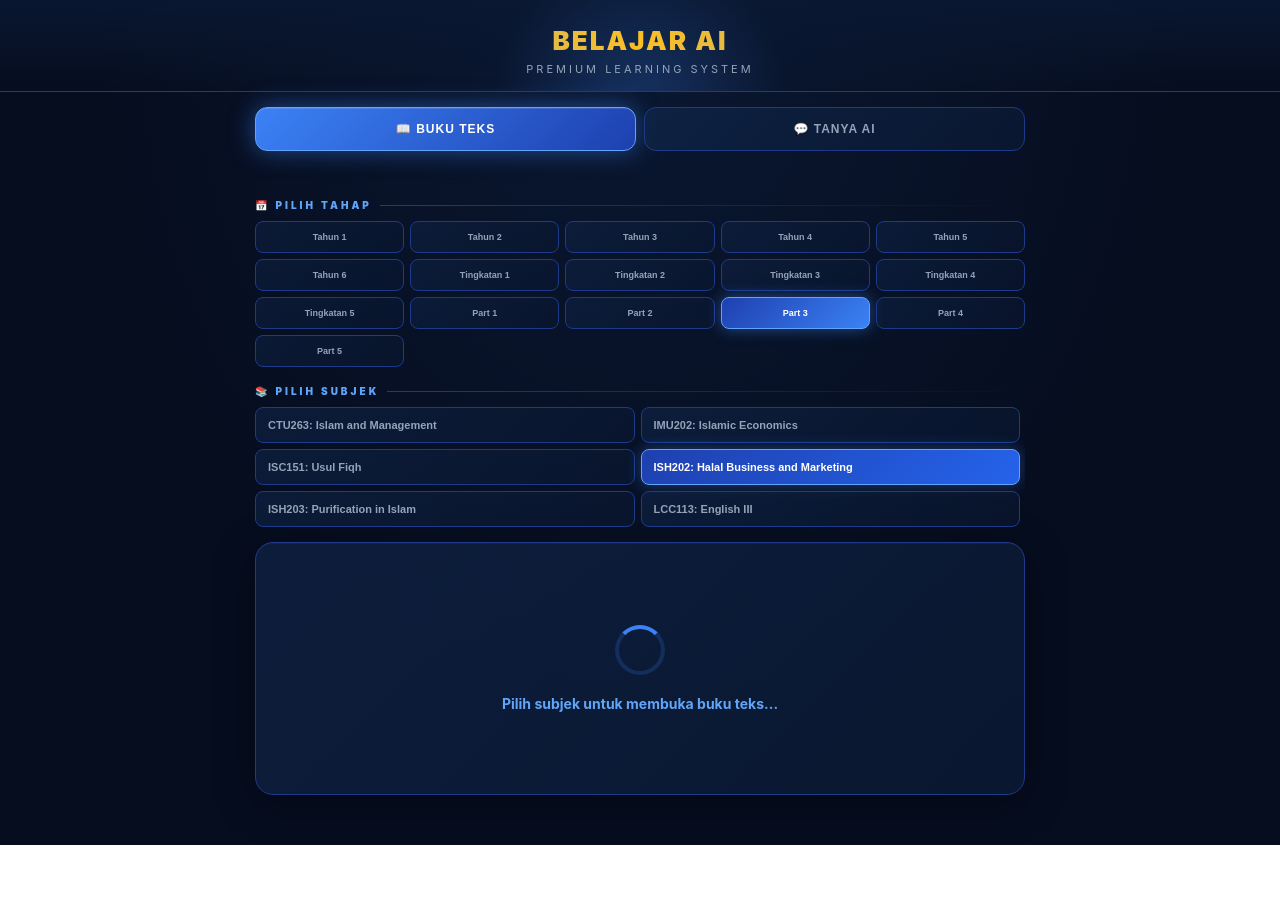
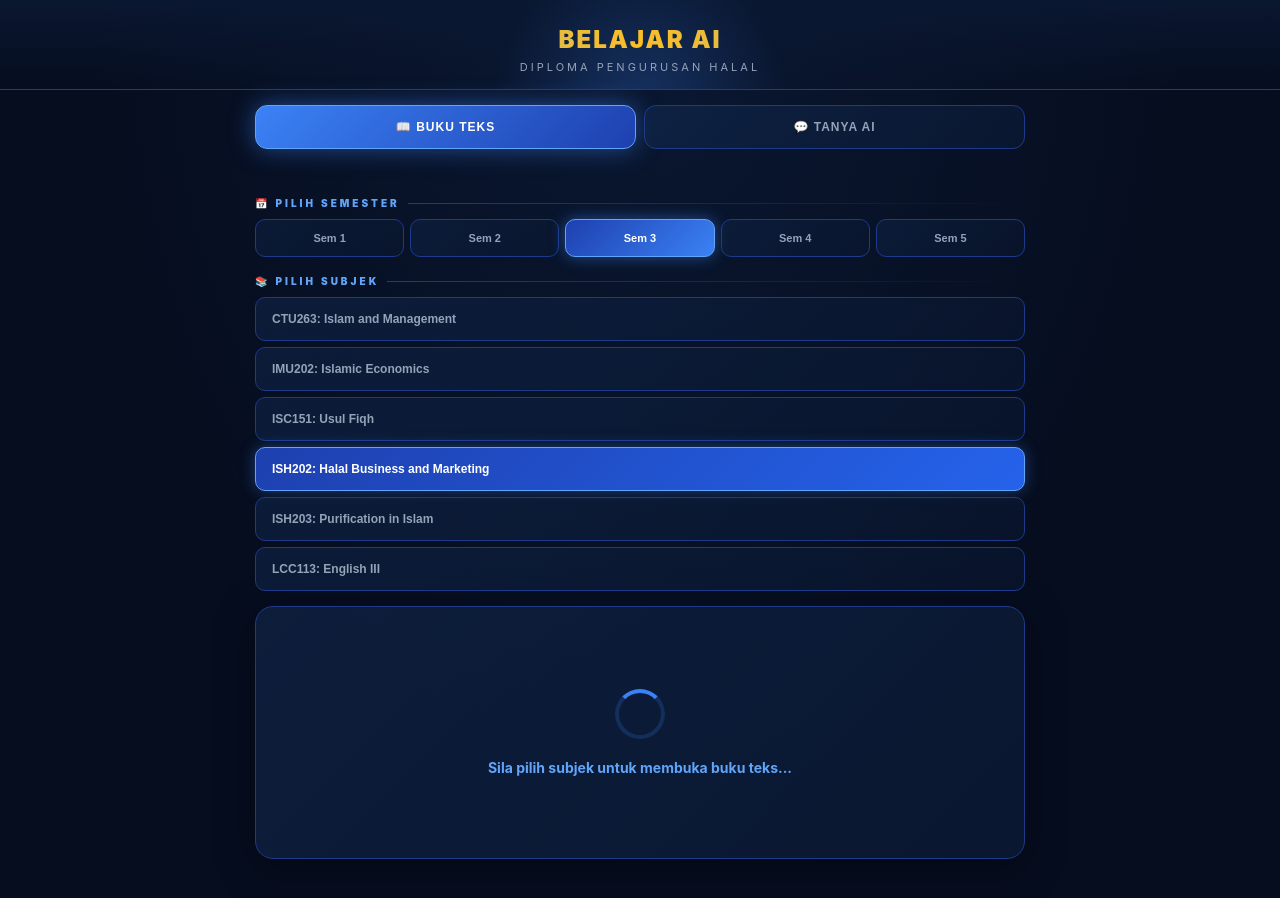
Before and after one commit to rozalibinramlan-ship-it/BelajarAI, a website: page index.html in a window 1280 px wide. Before the commit the page ends 845 px from the top, so only its background shows below. Drawn offline with Linux system fonts and the light colour scheme.

Commit message:
Add files via upload

```diff
--- a/index.html
+++ b/index.html
@@ -3,7 +3,7 @@
 <head>
     <meta charset="UTF-8">
     <meta name="viewport" content="width=device-width, initial-scale=1.0">
-    <title>Belajar AI - Premium</title>
+    <title>Belajar AI - Diploma Halal</title>
     <style>
         * { box-sizing: border-box; margin: 0; padding: 0; }
         :root {
@@ -38,7 +38,7 @@
             pointer-events: none;
         }
         .header h1 {
-            font-size: 26px; font-weight: 900;
+            font-size: 24px; font-weight: 900;
             background: linear-gradient(90deg, #60a5fa, #fbbf24, #60a5fa);
             -webkit-background-clip: text;
             -webkit-text-fill-color: transparent;
@@ -64,7 +64,7 @@
         .tab-btn.active {
             background: linear-gradient(135deg, #3b82f6, #1e40af);
             color: #fff; border-color: var(--accent-light);
-            box-shadow: 0 0 25px rgba(59,130,246,0.5), inset 0 1px 0 rgba(255,255,255,0.1);
+            box-shadow: 0 0 25px rgba(59,130,246,0.5);
         }
         .container { padding: 15px; max-width: 800px; margin: 0 auto; }
         .section-label {
@@ -81,9 +81,9 @@
             gap: 6px; margin-bottom: 15px;
         }
         .tahap-btn {
-            padding: 10px 4px; border-radius: 8px;
+            padding: 12px 4px; border-radius: 10px;
             border: 1px solid var(--border-blue);
-            font-size: 9px; font-weight: 800; cursor: pointer;
+            font-size: 11px; font-weight: 800; cursor: pointer;
             background: linear-gradient(135deg, rgba(15,36,71,0.5), rgba(10,24,50,0.5));
             color: var(--text-gray); transition: all 0.2s;
         }
@@ -94,17 +94,13 @@
             color: #fff; box-shadow: 0 0 15px rgba(59,130,246,0.5);
         }
         .subjek-grid {
-            display: grid; grid-template-columns: 1fr 1fr;
+            display: grid; grid-template-columns: 1fr;
             gap: 6px; margin-bottom: 15px;
-            max-height: 200px; overflow-y: auto; padding-right: 5px;
         }
-        .subjek-grid::-webkit-scrollbar { width: 5px; }
-        .subjek-grid::-webkit-scrollbar-track { background: transparent; }
-        .subjek-grid::-webkit-scrollbar-thumb { background: var(--accent-blue); border-radius: 3px; }
         .subjek-btn {
-            padding: 11px 12px; border-radius: 8px;
+            padding: 14px 16px; border-radius: 10px;
             border: 1px solid var(--border-blue);
-            font-size: 11px; font-weight: 700; cursor: pointer;
+            font-size: 12px; font-weight: 700; cursor: pointer;
             background: linear-gradient(135deg, rgba(15,36,71,0.6), rgba(10,24,50,0.6));
             color: var(--text-gray); text-align: left; transition: all 0.2s;
         }
@@ -115,19 +111,17 @@
             box-shadow: 0 0 15px rgba(59,130,246,0.4);
         }
         .subjek-btn:disabled { opacity: 0.5; cursor: not-allowed; }
-
         .content-box {
             background: linear-gradient(135deg, rgba(15,36,71,0.7), rgba(10,24,50,0.9));
             border: 1px solid var(--border-blue);
             border-radius: 18px; padding: 22px; margin-bottom: 15px;
             min-height: 250px;
-            box-shadow: 0 8px 40px rgba(0,0,0,0.4), inset 0 1px 0 rgba(255,255,255,0.03);
+            box-shadow: 0 8px 40px rgba(0,0,0,0.4);
         }
         .buku-teks h2 {
             font-size: 18px; color: var(--accent-gold);
             margin-bottom: 15px; padding-bottom: 12px;
             border-bottom: 1px solid var(--border-blue);
-            letter-spacing: 0.5px;
         }
         .buku-teks p {
             font-size: 14px; line-height: 1.9;
@@ -153,12 +147,10 @@
         .mcq-option:hover {
             border-color: var(--accent-blue);
             background: rgba(59,130,246,0.15);
-            transform: translateX(3px);
         }
         .mcq-option.correct {
             background: linear-gradient(135deg, #059669, #10b981);
             color: #fff; border-color: var(--text-green);
-            box-shadow: 0 0 20px rgba(16,185,129,0.4);
         }
         .mcq-option.wrong {
             background: linear-gradient(135deg, #991b1b, #ef4444);
@@ -169,16 +161,12 @@
             background: linear-gradient(135deg, rgba(15,36,71,0.7), rgba(10,24,50,0.9));
             border: 1px solid var(--border-blue);
             border-radius: 18px; padding: 18px; margin-bottom: 15px;
-            min-height: 200px; max-height: 350px; overflow-y: auto;
+            min-height: 200px; max-height: 400px; overflow-y: auto;
         }
-        .chat-box::-webkit-scrollbar { width: 5px; }
-        .chat-box::-webkit-scrollbar-track { background: transparent; }
-        .chat-box::-webkit-scrollbar-thumb { background: var(--accent-blue); border-radius: 3px; }
         .msg { margin-bottom: 10px; padding: 12px 16px; border-radius: 12px; font-size: 13px; line-height: 1.7; }
         .msg.user {
             background: linear-gradient(135deg, #1e40af, #3b82f6);
             margin-left: 30px; text-align: right;
-            box-shadow: 0 4px 15px rgba(59,130,246,0.3);
         }
         .msg.ai {
             background: rgba(15,36,71,0.6);
@@ -190,24 +178,17 @@
             flex: 1; padding: 15px 20px; border-radius: 25px;
             border: 1px solid var(--border-blue);
             background: rgba(15,36,71,0.6); color: #fff;
-            outline: none; font-size: 13px; transition: all 0.2s;
+            outline: none; font-size: 13px;
         }
-        .input-row input:focus {
-            border-color: var(--accent-light);
-            box-shadow: 0 0 20px rgba(59,130,246,0.3);
-        }
+        .input-row input:focus { border-color: var(--accent-light); }
         .input-row input::placeholder { color: #64748b; }
         .btn-hantar {
             padding: 15px 26px; border-radius: 25px; border: none;
             background: linear-gradient(135deg, #3b82f6, #1e40af);
             color: #fff; font-weight: 900; cursor: pointer;
-            box-shadow: 0 4px 20px rgba(59,130,246,0.5);
-            letter-spacing: 1px; transition: all 0.2s;
+            letter-spacing: 1px;
         }
-        .btn-hantar:hover { transform: translateY(-1px); }
         .hidden { display: none; }
-
-        /* Loading Spinner */
         .loading-box { text-align: center; padding: 60px 20px; }
         .spinner {
             width: 50px; height: 50px;
@@ -225,7 +206,7 @@
 <body>
     <div class="header">
         <h1>BELAJAR AI</h1>
-        <p>Premium Learning System</p>
+        <p>Diploma Pengurusan Halal</p>
     </div>
 
     <div class="tabs">
@@ -234,24 +215,22 @@
     </div>
 
     <div class="container">
-        <p class="section-label">📅 Pilih Tahap</p>
+        <p class="section-label">📅 Pilih Semester</p>
         <div class="tahap-grid" id="tahapGrid"></div>
 
         <p class="section-label">📚 Pilih Subjek</p>
         <div class="subjek-grid" id="subjekGrid"></div>
 
-        <!-- BUKU TEKS VIEW -->
         <div id="viewBuku" class="content-box">
             <div class="loading-box">
                 <div class="spinner"></div>
-                <p class="loading-text">Pilih subjek untuk membuka buku teks...</p>
+                <p class="loading-text">Sila pilih subjek untuk membuka buku teks...</p>
             </div>
         </div>
 
-        <!-- CHAT VIEW -->
         <div id="viewChat" class="hidden">
             <div class="chat-box" id="chatBox">
-                <div class="msg ai">👋 Hai! Tanya apa-apa soalan tentang subjek yang dipilih.</div>
+                <div class="msg ai">👋 Assalamualaikum! Tanya apa-apa soalan tentang subjek yang dipilih.</div>
             </div>
             <div class="input-row">
                 <input type="text" id="soalan" placeholder="Taip soalan..." onkeypress="if(event.key==='Enter') tanya()">
@@ -261,26 +240,16 @@
     </div>
 
     <script>
+        // FOKUS: Diploma Pengurusan Halal (UiTM IC120) SAHAJA
         const dataSemester = {
-            'Tahun 1': ['Bahasa Melayu', 'English', 'Matematik', 'Sains', 'Pendidikan Islam', 'Pendidikan Moral'],
-            'Tahun 2': ['Bahasa Melayu', 'English', 'Matematik', 'Sains', 'Pendidikan Islam', 'Pendidikan Moral'],
-            'Tahun 3': ['Bahasa Melayu', 'English', 'Matematik', 'Sains', 'Pendidikan Islam', 'Pendidikan Moral'],
-            'Tahun 4': ['Bahasa Melayu', 'English', 'Matematik', 'Sains', 'Sejarah', 'Pendidikan Islam'],
-            'Tahun 5': ['Bahasa Melayu', 'English', 'Matematik', 'Sains', 'Sejarah', 'Pendidikan Islam'],
-            'Tahun 6': ['Bahasa Melayu', 'English', 'Matematik', 'Sains', 'Sejarah', 'Pendidikan Islam'],
-            'Tingkatan 1': ['Bahasa Melayu', 'English', 'Matematik', 'Sains', 'Sejarah', 'Geografi', 'Pendidikan Islam'],
-            'Tingkatan 2': ['Bahasa Melayu', 'English', 'Matematik', 'Sains', 'Sejarah', 'Geografi', 'Pendidikan Islam'],
-            'Tingkatan 3': ['Bahasa Melayu', 'English', 'Matematik', 'Sains', 'Sejarah', 'Geografi', 'Pendidikan Islam'],
-            'Tingkatan 4': ['Bahasa Melayu', 'English', 'Matematik', 'Sains', 'Sejarah', 'Fizik', 'Kimia', 'Biologi', 'Prinsip Akaun', 'Ekonomi'],
-            'Tingkatan 5': ['Bahasa Melayu', 'English', 'Matematik', 'Sains', 'Sejarah', 'Fizik', 'Kimia', 'Biologi', 'Prinsip Akaun', 'Ekonomi'],
-            'Part 1': ['CTU101: Fundamentals of Islam', 'ISC100: Aqidah Islamiyah', 'ISC102: Ulum Al-Quran', 'ISH101: Introduction to Halal Consumerism', 'LCC111: English I', 'MAT112: Business Mathematics'],
-            'Part 2': ['CSC134: Computer and Info Processing', 'CTU152: Values and Civilization', 'ISC101: Akhlaq Islamiyah', 'ISC152: Ulum Al-Hadith', 'ISC200: Tarikh Tasyri\'', 'ISH150: Principle of Food Science'],
-            'Part 3': ['CTU263: Islam and Management', 'IMU202: Islamic Economics', 'ISC151: Usul Fiqh', 'ISH202: Halal Business and Marketing', 'ISH203: Purification in Islam', 'LCC113: English III'],
-            'Part 4': ['ENT300: Entrepreneurship', 'IMU102: Fiqh Muamalat', 'ISC201: Qawaid Fiqhiyah', 'ISH250: Fiqh Mu\'asarah', 'ISH252: Halal Standard and Certification', 'ISH253: Halal Logistics Management'],
-            'Part 5': ['ISC251: Dirasah An-Nassiyah', 'ISH301: Halal Slaughtering', 'ISH304: Halal Regulatory and Governance', 'ISH305: Halal Quality and Assurance', 'ISH306: Industrial Training']
+            'Sem 1': ['CTU101: Fundamentals of Islam', 'ISC100: Aqidah Islamiyah', 'ISC102: Ulum Al-Quran', 'ISH101: Introduction to Halal Consumerism', 'LCC111: English I', 'MAT112: Business Mathematics'],
+            'Sem 2': ['CSC134: Computer and Info Processing', 'CTU152: Values and Civilization', 'ISC101: Akhlaq Islamiyah', 'ISC152: Ulum Al-Hadith', 'ISC200: Tarikh Tasyri\'', 'ISH150: Principle of Food Science'],
+            'Sem 3': ['CTU263: Islam and Management', 'IMU202: Islamic Economics', 'ISC151: Usul Fiqh', 'ISH202: Halal Business and Marketing', 'ISH203: Purification in Islam', 'LCC113: English III'],
+            'Sem 4': ['ENT300: Entrepreneurship', 'IMU102: Fiqh Muamalat', 'ISC201: Qawaid Fiqhiyah', 'ISH250: Fiqh Mu\'asarah', 'ISH252: Halal Standard and Certification', 'ISH253: Halal Logistics Management'],
+            'Sem 5': ['ISC251: Dirasah An-Nassiyah', 'ISH301: Halal Slaughtering', 'ISH304: Halal Regulatory and Governance', 'ISH305: Halal Quality and Assurance', 'ISH306: Industrial Training']
         };
 
-        let tahapAktif = 'Part 3';
+        let tahapAktif = 'Sem 3';
         let subjekAktif = 'ISH202: Halal Business and Marketing';
         let mcqData = null;
         let tabAktif = 'buku';
@@ -328,10 +297,7 @@
             document.getElementById('tabChat').classList.toggle('active', tab === 'chat');
             document.getElementById('viewBuku').classList.toggle('hidden', tab !== 'buku');
             document.getElementById('viewChat').classList.toggle('hidden', tab !== 'chat');
-
-            if (tab === 'buku' && subjekAktif) {
-                bukaBukuTeks();
-            }
+            if (tab === 'buku' && subjekAktif) bukaBukuTeks();
         }
 
         async function bukaBukuTeks() {
@@ -346,7 +312,6 @@
                 </div>
             `;
 
-            // Disable subject buttons
             document.querySelectorAll('.subjek-btn').forEach(b => b.disabled = true);
             document.querySelectorAll('.tahap-btn').forEach(b => b.disabled = true);
 
@@ -393,7 +358,6 @@
         function jawabLatihan(index, btn) {
             const semuaBtn = document.querySelectorAll('.mcq-option');
             semuaBtn.forEach(b => b.disabled = true);
-
             if (index === mcqData.jawapan_betul) {
                 btn.classList.add('correct');
                 document.getElementById('feedback').innerHTML = '<span style="color:#10b981;">✅ Betul! ' + mcqData.penjelasan + '</span>';
@@ -409,7 +373,6 @@
             const soalan = input.value.trim();
             if (!soalan) return;
             const box = document.getElementById('chatBox');
-
             box.innerHTML += `<div class="msg user">${soalan}</div>`;
             input.value = '';
             box.innerHTML += `<div class="msg ai" id="loading">⏳ AI sedang berfikir...</div>`;
```
